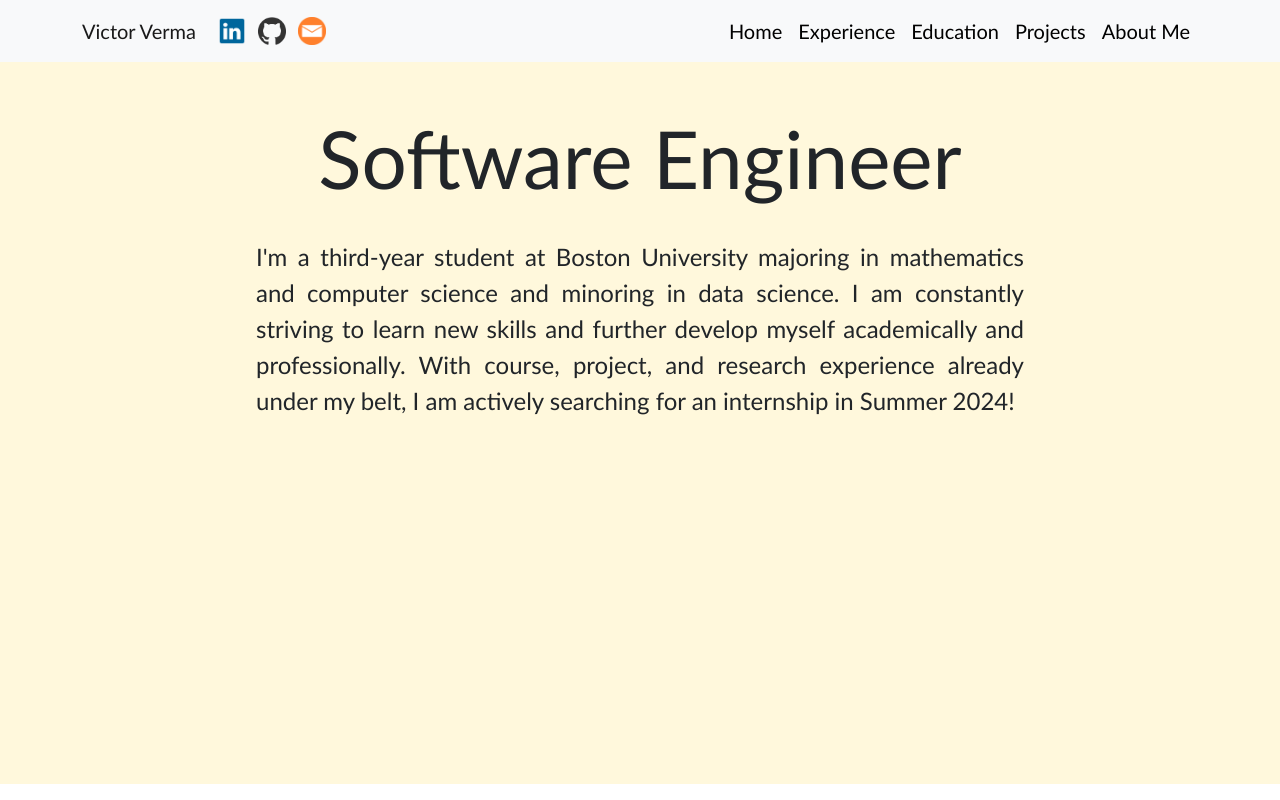
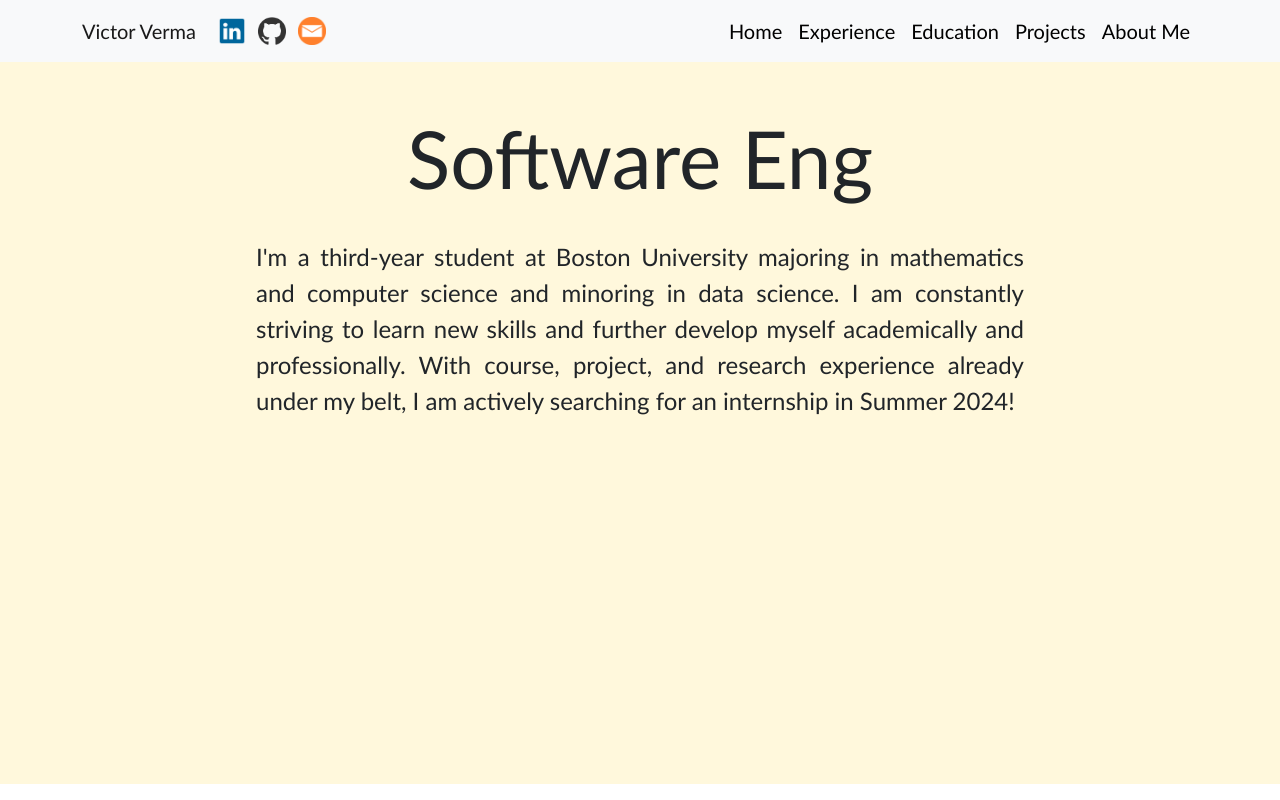
Before and after one commit to victorverma3/Portfolio, a React (Vite) app in the folder frontend/: page / in a window 1280 px wide. Built offline with nearby package versions, Linux system fonts and the light colour scheme.

Commit message:
home title transition and changed home sizing

```diff
--- a/frontend/src/pages/home/Home.css
+++ b/frontend/src/pages/home/Home.css
@@ -25,19 +25,19 @@
 
 @media screen and (max-width: 499px) {
     .home-content {
-        margin: 85px auto -50px auto;
+        margin: 85px auto -125px auto;
     }
 
     .home-lead {
         width: 65vw;
         margin: auto;
-        font-size: 1.375rem;
+        font-size: 1.25rem;
     }
 
     .home-title {
         max-width: 80vw;
         margin: auto;
-        font-size: 3.125rem;
+        font-size: 2.5rem;
     }
 
 }
--- a/frontend/src/pages/home/Home.tsx
+++ b/frontend/src/pages/home/Home.tsx
@@ -7,16 +7,51 @@ import "./Home.css";
 
 const Home = () => {
   const titlePhrases = [
-    "Hi, I'm Victor.",
+    "H",
+    "Hi",
+    "Hi,",
+    "Hi, I",
+    "Hi, I'",
+    "Hi, I'm",
+    "Hi, I'm V",
+    "Hi, I'm Vi",
+    "Hi, I'm Vic",
+    "Hi, I'm Vict",
+    "Hi, I'm Victo",
+    "Hi, I'm Victor",
+    "Hi, I'm Victor",
+    "Hi, I'm Victor",
+    "Hi, I'm Victor",
+    "Hi, I'm Victor",
+    "Hi, I'm Victor",
+    "S",
+    "So",
+    "Sof",
+    "Soft",
+    "Softw",
+    "Softwa",
+    "Softwar",
+    "Software",
+    "Software E",
+    "Software En",
+    "Software Eng",
+    "Software Engi",
+    "Software Engin",
+    "Software Engine",
+    "Software Enginee",
     "Software Engineer",
-    "Academic Weapon",
+    "Software Engineer",
+    "Software Engineer",
+    "Software Engineer",
+    "Software Engineer",
+    "Software Engineer",
   ];
   const [index, setIndex] = useState(0);
   const [currentTitle, setCurrentTitle] = useState(titlePhrases[index]);
   useEffect(() => {
     const interval = setInterval(() => {
       setIndex((prevIndex) => (prevIndex + 1) % titlePhrases.length);
-    }, 5000);
+    }, 200);
     return () => clearInterval(interval);
   }, []);
 
```
